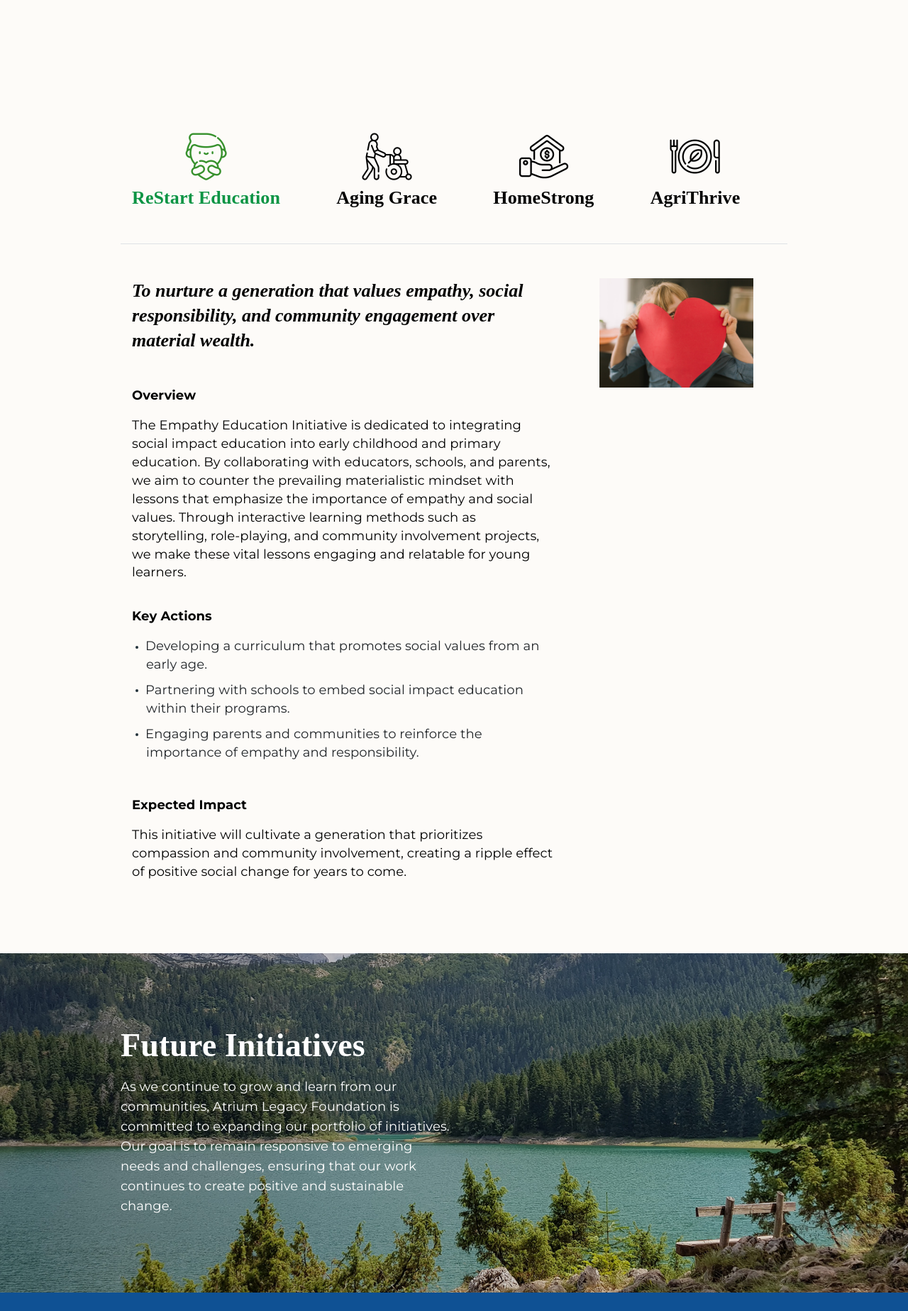
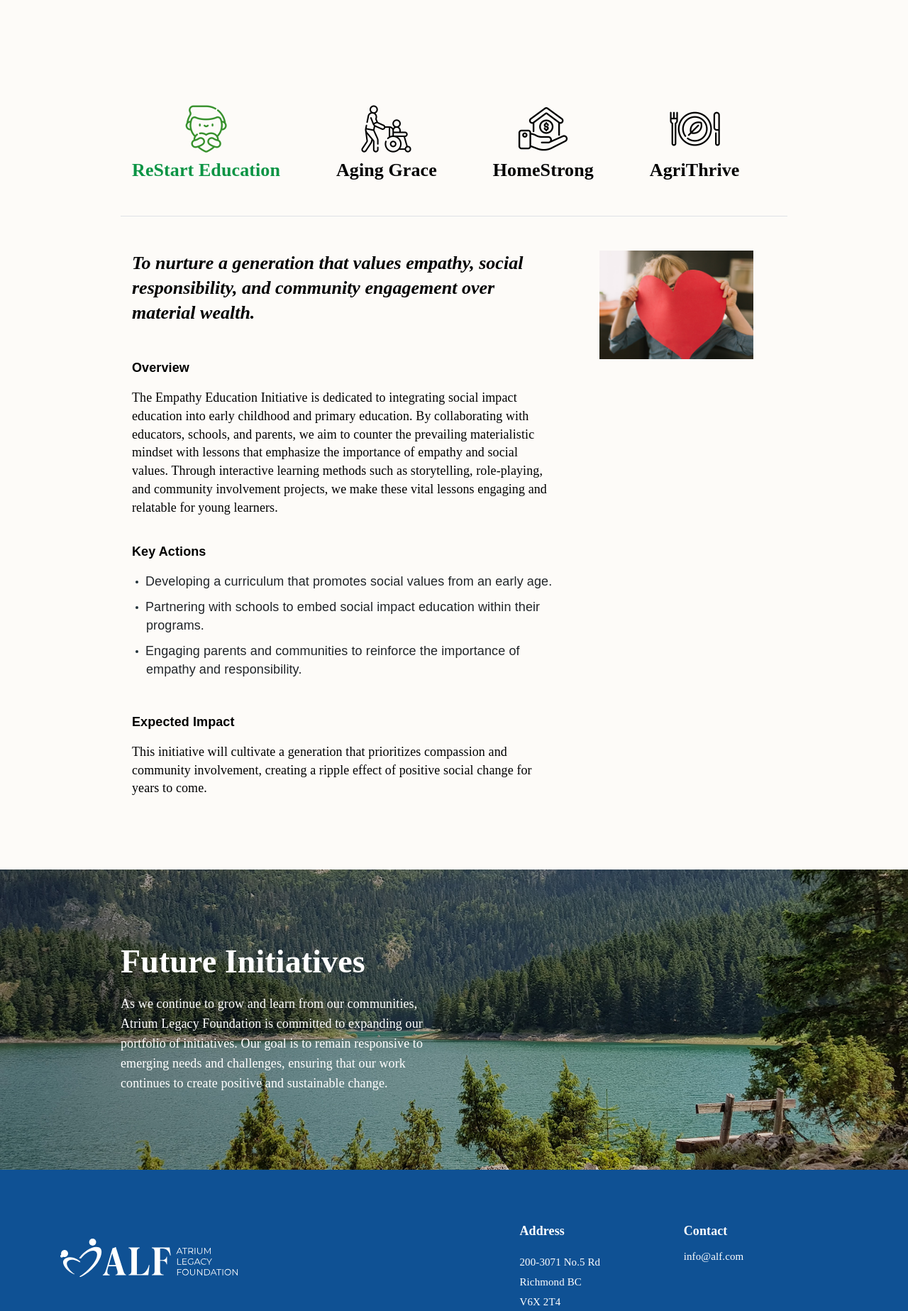
Before and after one commit to salmankhan03/Atriumlegacy, a PHP site: page /initiative.php in a window 1280 px wide. Shown: the part 1571-3418 px from the top of the page at 71% size. Run offline with PHP 8.4, Linux system fonts and the light colour scheme; some web fonts are replaced.

Commit message:
clean up codes

```diff
--- a/css/style.css
+++ b/css/style.css
@@ -1,4 +1,3 @@
-
 @font-face {
     font-family: 'Montserrat';
     src: url('../css/fonts/Montserrat/Montserrat-VariableFont_wght.ttf') format('truetype');
@@ -357,6 +356,13 @@ body {
     font-weight: 400;
     color: #000;
 }
+.text-content-white{
+    font-family: 'Montserrat';
+    font-size: 18px !important;
+    line-height: 28px;
+    font-weight: 400;
+    color: #fff;
+}
 .right-content-padding{
     padding: 0 5% 0 10%;
 }
--- a/footer.php
+++ b/footer.php
@@ -1,10 +1,10 @@
 <!DOCTYPE html>
 <html lang="en">
 <head>
-    <title>Bootstrap Example</title>
+    <title>Footer</title>
     <meta charset="utf-8">
     <meta name="viewport" content="width=device-width, initial-scale=1">
-    <link href="https://fonts.googleapis.com/css2?family=Montserrat:wght@400;700&display=swap" rel="stylesheet">
+    <!-- <link href="https://fonts.googleapis.com/css2?family=Montserrat:wght@400;700&display=swap" rel="stylesheet"> -->
     <link rel="stylesheet" href="https://maxcdn.bootstrapcdn.com/bootstrap/4.5.2/css/bootstrap.min.css">
 
     <script src="https://ajax.googleapis.com/ajax/libs/jquery/3.7.1/jquery.min.js"></script>
@@ -35,13 +35,11 @@
             text-align: center;
         }
         a{
-            color:#d2d2d2;
             font-family: 'Montserrat', sans-serif;
-
+            color:#fff;
         }
         a:hover{
-            color:#FFF;
-            font-weight:700;
+            color:#fff;
         }
         .title h2{
             font-size:3.5rem;
@@ -92,6 +90,20 @@
                 font-size: 2.4rem !important;
             }
         }
+        .white-bold{
+            font-family: 'Montserrat';
+            font-size: 18px !important;
+            line-height: 28px;
+            font-weight: bold;
+            color: #fff;
+        }
+        .footer-text{
+            font-family: 'Montserrat';
+            font-size: 15px !important;
+            line-height: 28px;
+            font-weight: 400;
+            color: #fff;
+        }
     </style>
 </head>
 <body>
@@ -108,33 +120,28 @@
                             </div> -->
                             <img src="img/icons/ALF_logo_4C.svg" style="width: 250px;">
                         </div>
-                    <!-- <div class="col-sm-12 col-md-5 col-lg-5" >
-
-                    </div> -->
                     </div>
                 </div>
                 <div class="col-sm-12 col-md-5 col-lg-5 mt-sm-3">
                     <div class="row mt-3">
                         <div class="col-sm-12 col-md-6 col-lg-6" >
                             <div class="text-left">
-                                <h3 class="text-white" style="font-family: 'Montserrat'; font-size: 15px; font-weight: bold">Address</h3>
+                                <h3 class="white-bold">Address</h3>
                             </div>
-                            <div class="">
-                            <Address class="text-left pt-2 ">
+                            <Address class="text-left pt-2 footer-text">
                                 200-3071 No.5 Rd<br/>
                                 Richmond BC<br/>
                                 V6X 2T4
                             </Address>
-                            </div>
 
                         </div>
                         <div class="col-sm-12 col-md-6 col-lg-6" >
                             <div class="text-left">
-                                <h3 class="text-white" style="font-family: 'Montserrat';font-size: 15px; font-weight: bold">Contact</h3>
+                                <h3 class="white-bold">Contact</h3>
                             </div>
                             <div class="text-left">
                                 <p class="mb-0 pb-2">
-                                <a class="underline_anim underline_do_hover" href="mailto:info@alf.com" style="text-decoration:underline">
+                                    <a class="footer-text" href="mailto:info@alf.com">
                                         info@alf.com
                                     </a>
                                 </p>
@@ -151,12 +158,12 @@
             <div class="row mt-5 pt-3 pb-3 borderTop">
                 <div class="col-sm-12 col-md-6 col-lg-6 d-flex justify-content-between align-items-center text-center">
                     <div class="d-flex justify-content-center">
-                        <a href="#about-us" class="mx-2">About Us</a>
-                        <a href="#contact-us" class="mx-2">Contact Us</a>
-                        <a href="#privacy" class="mx-2">Privacy</a>
+                        <a href="./about_us.php" class="mx-2 footer-text">About Us</a>
+                        <a href="./contact_us.php" class="mx-2 footer-text">Contact Us</a>
+                        <a href="#privacy" class="mx-2 footer-text">Privacy</a>
                     </div>
                 </div>
-                <div class="col-sm-12 col-md-6 col-lg-6 d-flex align-items-center justify-content-center text-center">
+                <div class="col-sm-12 col-md-6 col-lg-6 d-flex align-items-center justify-content-center text-center footer-text">
                     <div>
                         © <?php echo Date('Y'); ?> Intelli Management Group. All Rights Reserved.
                     </div>
--- a/initiative.php
+++ b/initiative.php
@@ -176,6 +176,13 @@
          .tabs-cards-body li {
             text-indent: -15px;
          }
+
+         .tab-style{
+            display:flex;
+            flex-direction:column;
+            align-items:center;
+            text-align:center;
+         }
       </style>
    </head>
    <body>
@@ -206,7 +213,7 @@
                            <h2 class="h2-title pb-2" style="color: #000">
                               Atrium Legacy Foundation believe that meaningful change starts with strategic, impactful initiatives.
                            </h2>
-                           <p class="p-0 m-0" style="font-family: Montserrat; color:#000; font-size:18px">
+                           <p class="p-0 m-0 text-content">
                               Our programs are designed to address the most pressing challenges faced by our communities today. By focusing on education, senior wellness, housing, and agricultural technology, we aim to create lasting solutions that empower individuals and strengthen communities.
                            </p>
                         </div>
@@ -214,19 +221,11 @@
                 </div>
             </div>
 
-            <div class="elementor-element elementor-element-df4c366 sc_height_huge sc_fly_static elementor-widget elementor-widget-spacer trx_addons_parallax_layers_inited trx_addons_parallax_blocks_inited" data-id="df4c366" data-element_type="widget" data-widget_type="spacer.default">
-               <div class="elementor-widget-container">
-                  <div class="elementor-spacer">
-                     <div class="elementor-spacer-inner"></div>
-                  </div>
-               </div>
-            </div>
-            <!-- Empty Space -->
             <div class="header_mid_inner pd-0">
                <ul class="nav nav-tabs w-100 d-flex no-bullets" id="myTab" role="tablist" style=" justify-content: space-between;">
                   <li class="nav-item p-0" role="presentation">
                      <a class="nav-link active" id="ReStart-Education-tab" data-toggle="tab" href="#ReStart-Education" role="tab" aria-controls="ReStart-Education" aria-selected="true" style="background-color:transparent;border:none">
-                        <div style="display:flex; flex-direction:column; align-items:center; text-align:center;">
+                        <div class="tab-style">
                            <div class="tab-icon icon1"></div>
                            <span class="icon-title">ReStart Education</span>
                         </div>
@@ -235,7 +234,7 @@
 
                   <li class="nav-item p-0" role="presentation">
                      <a class="nav-link" id="Aging-Grace-tab" data-toggle="tab" href="#Aging-Grace" role="tab" aria-controls="Aging-Grace" aria-selected="false" style="background-color:transparent;border:none">
-                        <div style="display:flex; flex-direction:column; align-items:center; text-align:center;">
+                        <div class="tab-style">
                            <div class="tab-icon icon2"></div>
                            <span class="icon-title">Aging Grace</span>
                         </div>
@@ -244,7 +243,7 @@
 
                   <li class="nav-item p-0" role="presentation">
                      <a class="nav-link" id="HomeStrong-tab" data-toggle="tab" href="#HomeStrong" role="tab" aria-controls="HomeStrong" aria-selected="false" style="background-color:transparent;border:none">
-                        <div style="display:flex; flex-direction:column; align-items:center; text-align:center;">
+                        <div class="tab-style">
                            <div class="tab-icon icon3"></div>
                            <span class="icon-title">HomeStrong</span>
                         </div>
@@ -253,7 +252,7 @@
 
                   <li class="nav-item p-0" role="presentation">
                      <a class="nav-link" id="agriThrive-tab" data-toggle="tab" href="#agriThrive" role="tab" aria-controls="agriThrive" aria-selected="false" style="background-color:transparent;border:none;">
-                        <div style="display:flex; flex-direction:column; align-items:center; text-align:center;">
+                        <div class="tab-style">
                            <div class="tab-icon icon4"></div>
                            <span class="icon-title">AgriThrive</span>
                         </div>
@@ -271,7 +270,7 @@
                                  <div class="tabs-cards-body text-left mt-4">
                                     <h4 class="italic-heading mb-5">To nurture a generation that values empathy, social responsibility, and community engagement over material wealth.</h4>
                                     <P class="tab-cards-title" >Overview</p>
-                                    <p class="mt-3 text-left card-fonts-color" style="font-size: 18px;">The Empathy Education Initiative is dedicated to integrating social impact education into early childhood and primary education. By collaborating with educators, schools, and parents, we aim to counter the prevailing materialistic mindset with lessons that emphasize the importance of empathy and social values. Through interactive learning methods such as storytelling, role-playing, and community involvement projects, we make these vital lessons engaging and relatable for young learners.</p>
+                                    <p class="mt-3 text-left card-fonts-color">The Empathy Education Initiative is dedicated to integrating social impact education into early childhood and primary education. By collaborating with educators, schools, and parents, we aim to counter the prevailing materialistic mindset with lessons that emphasize the importance of empathy and social values. Through interactive learning methods such as storytelling, role-playing, and community involvement projects, we make these vital lessons engaging and relatable for young learners.</p>
                                     <P class="tab-cards-title" >Key Actions</p>
                                     <ul class="mt-3 mb-5 text-left">
                                        <li>Developing a curriculum that promotes social values from an early age.</li>
--- a/involved.php
+++ b/involved.php
@@ -118,7 +118,7 @@
                   </div>
                   <div class="col-sm-12 col-md-6 col-lg-6 text-content">
                      <div class="">
-                        <p class="mb-0 pb-0" style="font-size: 18px">We understand that creating meaningful social impact requires collective effort. Whether you are an individual, a corporation, or a community organization, there are many ways to get involved and contribute to our mission of fostering empathy, wellness, and sustainability. Your support, time, and resources are invaluable in helping us drive positive change and make a tangible difference in the lives of those we serve.</p>
+                        <p class="mb-0 pb-0">We understand that creating meaningful social impact requires collective effort. Whether you are an individual, a corporation, or a community organization, there are many ways to get involved and contribute to our mission of fostering empathy, wellness, and sustainability. Your support, time, and resources are invaluable in helping us drive positive change and make a tangible difference in the lives of those we serve.</p>
                      </div>
                   </div>
                </div>
@@ -134,7 +134,7 @@
                </div>
                <div class="col-md-6 col-lg-6">
                   <div class="left-section-padding left-margin-top-bottom">
-                     <p class="mb-0 pb-0" style="font-size: 18px">We understand that creating meaningful social impact requires collective effort. Whether you are an individual, a corporation, or a community organization, there are many ways to get involved and contribute to our mission of fostering empathy, wellness, and sustainability. Your support, time, and resources are invaluable in helping us drive positive change and make a tangible difference in the lives of those we serve.</p>
+                     <p class="mb-0 pb-0">We understand that creating meaningful social impact requires collective effort. Whether you are an individual, a corporation, or a community organization, there are many ways to get involved and contribute to our mission of fostering empathy, wellness, and sustainability. Your support, time, and resources are invaluable in helping us drive positive change and make a tangible difference in the lives of those we serve.</p>
                   </div>
                </div>
             </div> -->
```
Also changed, not shown: about_us.php (+10 -14 lines), contact_us.php (+11 -4 lines), index.php (+11 -14 lines). Lines whose indentation alone changed are shown as unchanged.
